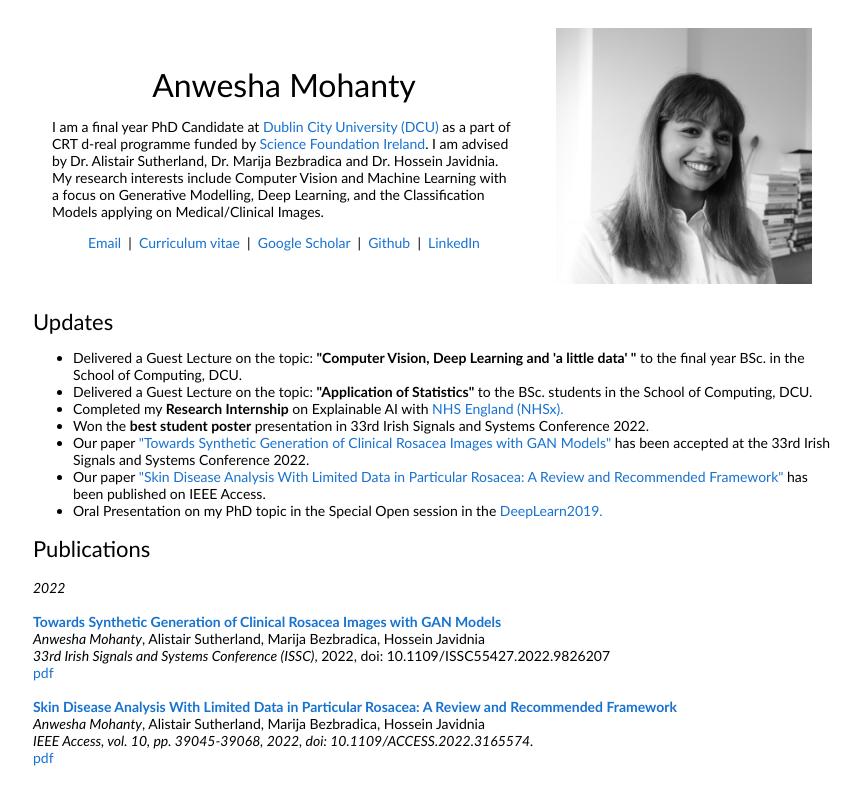
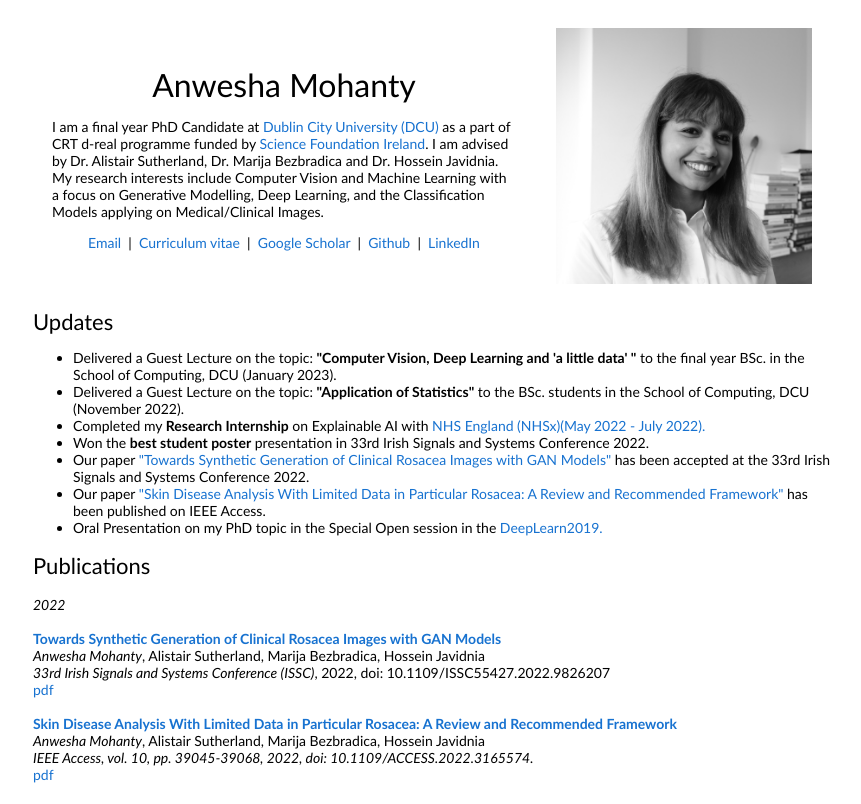
Before and after one commit to thinkercache/thinkercache.github.io, a plain HTML site: page index.html in a window 1280 px wide. Shown: the top 804 px of the page, without its empty margins (208-1069 px from the left). Drawn offline with Linux system fonts and the light colour scheme.

Commit message:
Update index.html

```diff
--- a/index.html
+++ b/index.html
@@ -53,13 +53,13 @@ function toggle_vis(id) {
             <tbody><tr><td>
                 <heading>Updates</heading>
                 <ul>
-                    <li>Delivered a Guest Lecture on the topic: <b>"Computer Vision, Deep Learning and 'a little data' "</b> to the final year BSc. in the School of Computing, DCU.</li>
-                  <li>Delivered a Guest Lecture on the topic: <b>"Application of Statistics"</b> to the BSc. students in the School of Computing, DCU.</li>
-                  <li>Completed my <b>Research Internship</b> on Explainable AI with <a href="https://nhsx.github.io/nhsx-internship-projects/explaining-classification-using-lime/">NHS England (NHSx).</a></li>
+                  <li>Delivered a Guest Lecture on the topic: <b>"Computer Vision, Deep Learning and 'a little data' "</b> to the final year BSc. in the School of Computing, DCU (January 2023).</li>
+                  <li>Delivered a Guest Lecture on the topic: <b>"Application of Statistics"</b> to the BSc. students in the School of Computing, DCU (November 2022).</li>
+                  <li>Completed my <b>Research Internship</b> on Explainable AI with <a href="https://nhsx.github.io/nhsx-internship-projects/explaining-classification-using-lime/">NHS England (NHSx)(May 2022 - July 2022).</a></li>
                   <li>Won the <b>best student poster</b> presentation in 33rd Irish Signals and Systems Conference 2022.</li>
-                    <li>Our paper <a href="https://ieeexplore.ieee.org/abstract/document/9826207"> "Towards Synthetic Generation of Clinical Rosacea Images with GAN Models" </a> has been accepted at the 33rd Irish Signals and Systems Conference 2022.</li>
-                    <li>Our paper <a href="https://ieeexplore.ieee.org/abstract/document/9751076">"Skin Disease Analysis With Limited Data in Particular Rosacea: A Review and Recommended Framework" </a> has been published on IEEE Access.</li>
-                    <li>Oral Presentation on my PhD topic in the Special Open session in the <a href="https://irdta.eu/deeplearn2019/">DeepLearn2019.</a></li>
+                  <li>Our paper <a href="https://ieeexplore.ieee.org/abstract/document/9826207"> "Towards Synthetic Generation of Clinical Rosacea Images with GAN Models" </a> has been accepted at the 33rd Irish Signals and Systems Conference 2022.</li>
+                  <li>Our paper <a href="https://ieeexplore.ieee.org/abstract/document/9751076">"Skin Disease Analysis With Limited Data in Particular Rosacea: A Review and Recommended Framework" </a> has been published on IEEE Access.</li>
+                  <li>Oral Presentation on my PhD topic in the Special Open session in the <a href="https://irdta.eu/deeplearn2019/">DeepLearn2019.</a></li>
 
                     </div>
                 </ul>
```
